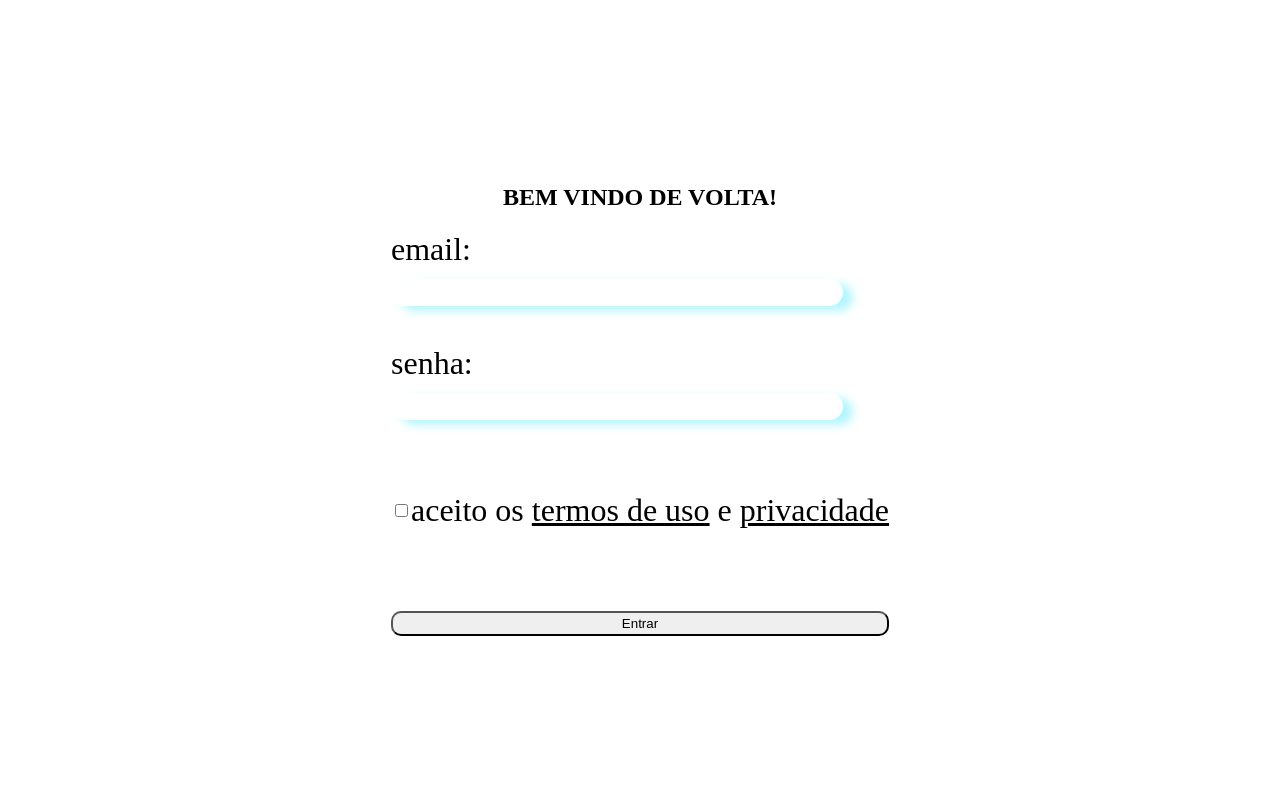
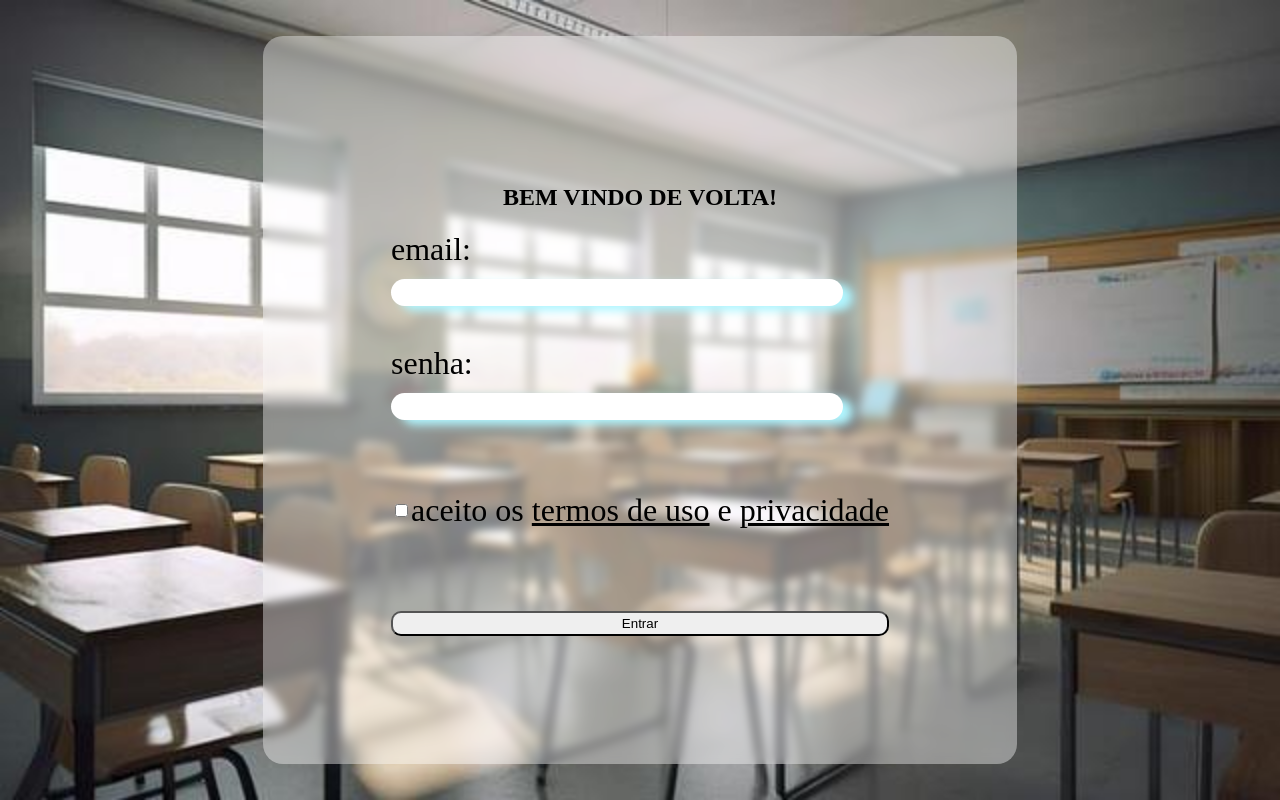
Before and after one commit to SENAISP-Unid601-Projetos/EduTrack, a plain HTML site: page Front/login.html in a window 1280 px wide. Drawn offline with Linux system fonts and the light colour scheme.

Commit message:
Arrumando pastas

```diff
--- a/Front/CSS/style.css
+++ b/Front/CSS/style.css
@@ -1,5 +1,5 @@
 body {
-    background-image: url('/img/plano.jpg');
+    background-image: url('../Recursos/plano.jpg');
     background-repeat: no-repeat;
     background-size: cover;
     filter: blur(10);
```
